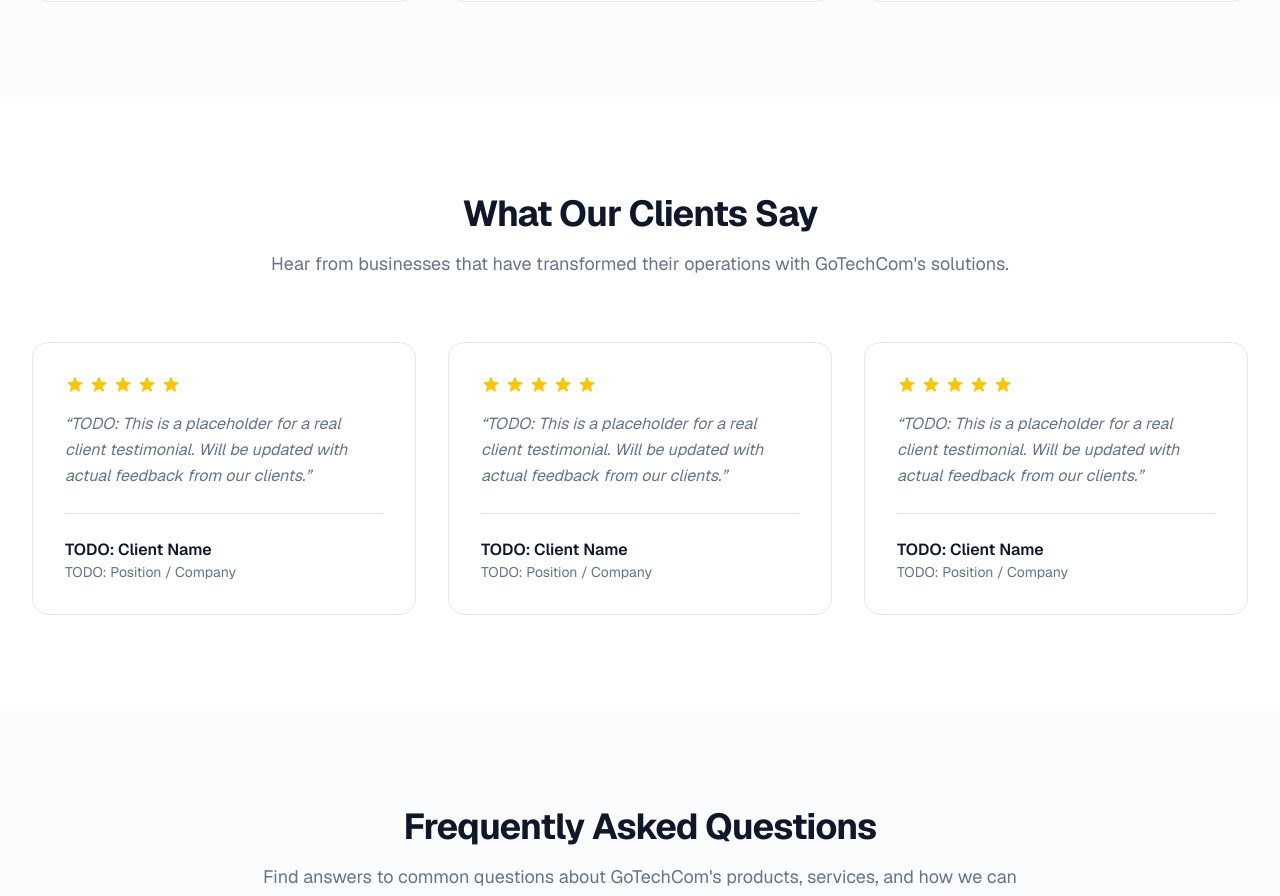
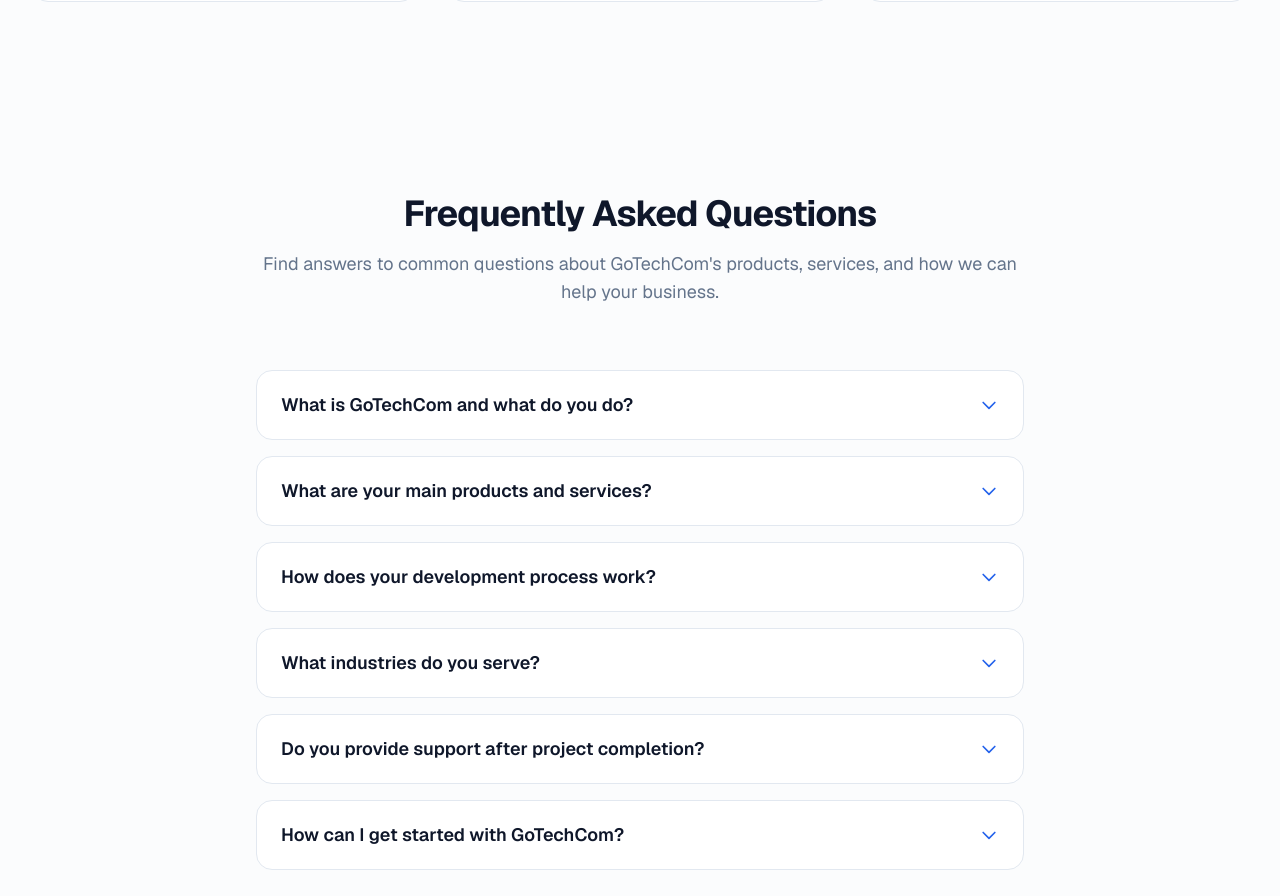
Before and after one commit to gotechcom/landing-page2, a Next.js app: page / in a window 1280 px wide. Shown: the part 4573-5469 px from the top of the page. Built offline with nearby package versions, Linux system fonts and the light colour scheme; no server answers.

Commit message:
xóa section Testimonials khỏi landing page

```diff
--- a/src/app/page.tsx
+++ b/src/app/page.tsx
@@ -3,7 +3,6 @@
 import About from "@/components/About";
 import Products from "@/components/Products";
 import Services from "@/components/Services";
-import Testimonials from "@/components/Testimonials";
 import FAQ from "@/components/FAQ";
 import Contact from "@/components/Contact";
 import Footer from "@/components/Footer";
@@ -17,7 +16,6 @@
         <About />
         <Products />
         <Services />
-        <Testimonials />
         <FAQ />
         <Contact />
       </main>
--- a/src/components/Testimonials.tsx
+++ /dev/null
@@ -1,61 +0,0 @@
-"use client";
-
-import { useI18n } from "@/i18n";
-
-function StarRating({ rating }: { rating: number }) {
-  return (
-    <div className="flex gap-1">
-      {Array.from({ length: 5 }, (_, i) => (
-        <svg
-          key={i}
-          className={`w-5 h-5 ${
-            i < rating ? "text-yellow-400" : "text-muted-foreground/30"
-          }`}
-          fill="currentColor"
-          viewBox="0 0 20 20"
-        >
-          <path d="M9.049 2.927c.3-.921 1.603-.921 1.902 0l1.07 3.292a1 1 0 00.95.69h3.462c.969 0 1.371 1.24.588 1.81l-2.8 2.034a1 1 0 00-.364 1.118l1.07 3.292c.3.921-.755 1.688-1.54 1.118l-2.8-2.034a1 1 0 00-1.175 0l-2.8 2.034c-.784.57-1.838-.197-1.539-1.118l1.07-3.292a1 1 0 00-.364-1.118L2.98 8.72c-.783-.57-.38-1.81.588-1.81h3.461a1 1 0 00.951-.69l1.07-3.292z" />
-        </svg>
-      ))}
-    </div>
-  );
-}
-
-export default function Testimonials() {
-  const { t } = useI18n();
-
-  return (
-    <section id="testimonials" className="py-24">
-      <div className="max-w-7xl mx-auto px-4 sm:px-6 lg:px-8">
-        <div className="max-w-3xl mx-auto text-center mb-16">
-          <h2 className="text-3xl sm:text-4xl font-bold tracking-tight">
-            {t.testimonials.title}
-          </h2>
-          <p className="mt-4 text-lg text-muted-foreground">
-            {t.testimonials.subtitle}
-          </p>
-        </div>
-
-        <div className="grid md:grid-cols-3 gap-8">
-          {t.testimonials.items.map((testimonial, index) => (
-            <div
-              key={index}
-              className="bg-card border border-border rounded-2xl p-8 hover:shadow-xl transition-all hover:-translate-y-1"
-            >
-              <StarRating rating={testimonial.rating} />
-              <p className="mt-4 text-muted-foreground leading-relaxed italic">
-                &ldquo;{testimonial.content}&rdquo;
-              </p>
-              <div className="mt-6 pt-6 border-t border-border">
-                <div className="font-semibold">{testimonial.name}</div>
-                <div className="text-sm text-muted-foreground">
-                  {testimonial.role}
-                </div>
-              </div>
-            </div>
-          ))}
-        </div>
-      </div>
-    </section>
-  );
-}
--- a/src/i18n/en.ts
+++ b/src/i18n/en.ts
@@ -68,17 +68,6 @@
     items: readonly {
       question: string;
       answer: string;
-    }[];
-  };
-
-  testimonials: {
-    title: string;
-    subtitle: string;
-    items: readonly {
-      name: string;
-      role: string;
-      content: string;
-      rating: number;
     }[];
   };
 
@@ -246,35 +235,6 @@
     ] as const,
   },
 
-  testimonials: {
-    title: "What Our Clients Say",
-    subtitle:
-      "Hear from businesses that have transformed their operations with GoTechCom's solutions.",
-    items: [
-      {
-        name: "TODO: Client Name",
-        role: "TODO: Position / Company",
-        content:
-          "TODO: This is a placeholder for a real client testimonial. Will be updated with actual feedback from our clients.",
-        rating: 5,
-      },
-      {
-        name: "TODO: Client Name",
-        role: "TODO: Position / Company",
-        content:
-          "TODO: This is a placeholder for a real client testimonial. Will be updated with actual feedback from our clients.",
-        rating: 5,
-      },
-      {
-        name: "TODO: Client Name",
-        role: "TODO: Position / Company",
-        content:
-          "TODO: This is a placeholder for a real client testimonial. Will be updated with actual feedback from our clients.",
-        rating: 5,
-      },
-    ] as const,
-  },
-
   contact: {
     title: "Contact Us",
     subtitle:
--- a/src/i18n/vi.ts
+++ b/src/i18n/vi.ts
@@ -125,35 +125,6 @@
     ] as const,
   },
 
-  testimonials: {
-    title: "Khách hàng nói gì về chúng tôi",
-    subtitle:
-      "Lắng nghe chia sẻ từ các doanh nghiệp đã chuyển đổi hoạt động với giải pháp của GoTechCom.",
-    items: [
-      {
-        name: "TODO: Tên khách hàng",
-        role: "TODO: Chức danh / Công ty",
-        content:
-          "TODO: Đây là placeholder cho đánh giá thực tế từ khách hàng. Sẽ được cập nhật sau.",
-        rating: 5,
-      },
-      {
-        name: "TODO: Tên khách hàng",
-        role: "TODO: Chức danh / Công ty",
-        content:
-          "TODO: Đây là placeholder cho đánh giá thực tế từ khách hàng. Sẽ được cập nhật sau.",
-        rating: 5,
-      },
-      {
-        name: "TODO: Tên khách hàng",
-        role: "TODO: Chức danh / Công ty",
-        content:
-          "TODO: Đây là placeholder cho đánh giá thực tế từ khách hàng. Sẽ được cập nhật sau.",
-        rating: 5,
-      },
-    ] as const,
-  },
-
   contact: {
     title: "Liên hệ",
     subtitle:
```
